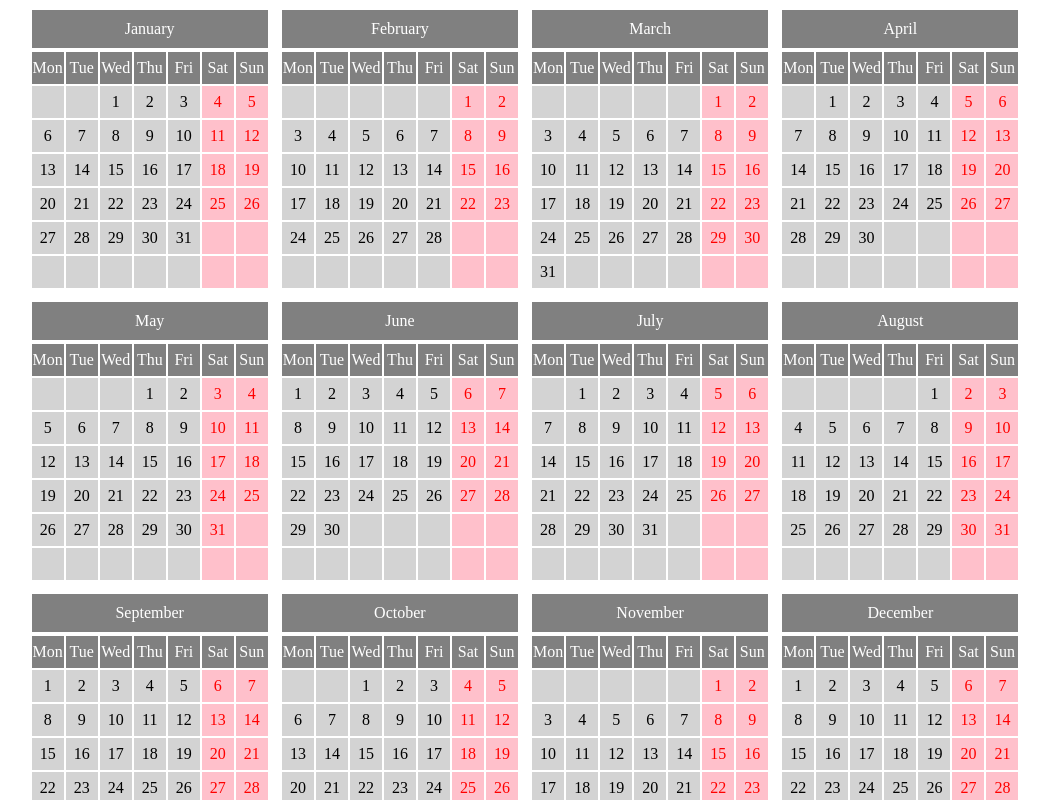
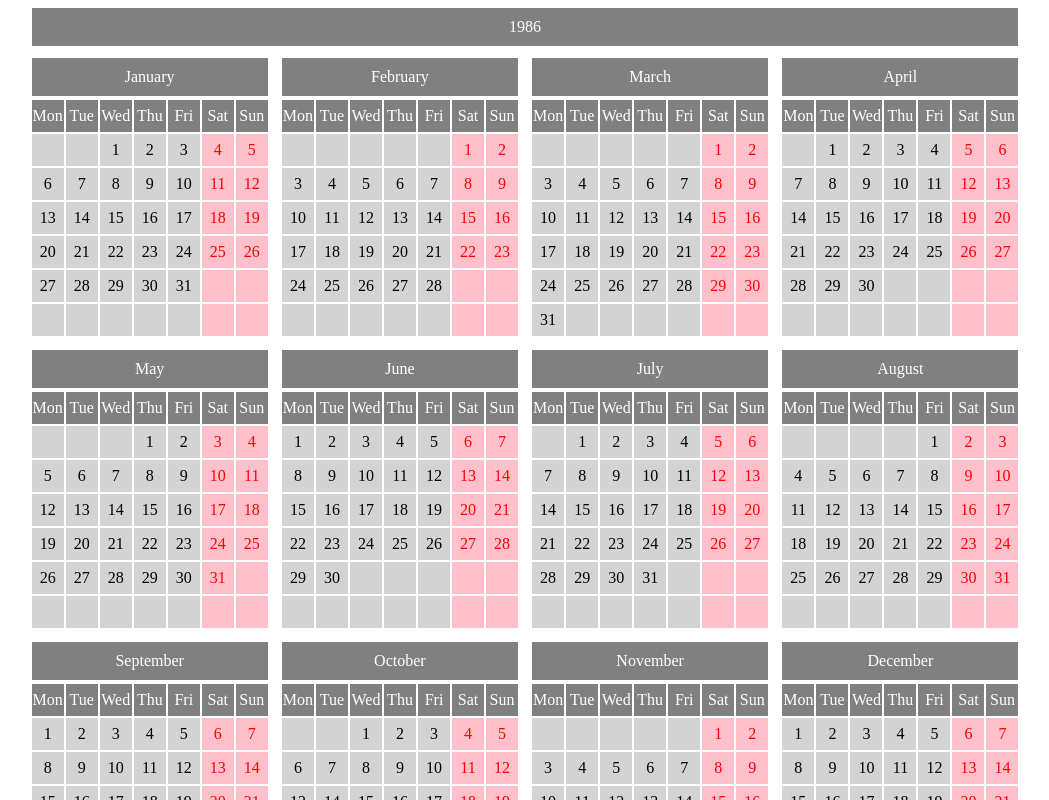
Before and after one commit to rtgreen86/pocket-web-calendar, a React app: page / in a window 1280 px wide. Shown: the top 800 px of the page, without its empty margins (115-1164 px from the left). Built offline with nearby package versions, Linux system fonts and the light colour scheme.

Commit message:
feat: show year caption

```diff
--- a/src/components/Calendar/YearCalendar.js
+++ b/src/components/Calendar/YearCalendar.js
@@ -6,7 +6,9 @@ import MonthGrid from './MonthGrid';
 import { YearCalendarPropTypes } from './PropTypes';
 
 export default function YearCalendar({year, firstDayOfWeek, weekendDays}) {
-  return (<div className="container calendar"><div className="year">{
+  return (<div className="container calendar">
+    <div className="caption">{year}</div>
+    <div className="year">{
     Array.from({length: 12}, (el, idx) => idx).map((month) => (
       <div key={month} className="month">
         <MonthGrid year={year} month={month} firstDayOfWeek={firstDayOfWeek} weekendDays={weekendDays}/>
--- a/src/components/Calendar/styles.css
+++ b/src/components/Calendar/styles.css
@@ -17,6 +17,14 @@
   margin: 2px;
 }
 
+.calendar .caption {
+  background: gray;
+  color: white;
+  padding: 10px;
+  margin: 0px 2px;
+  text-align: center;
+}
+
 .calendar td.weekend {
   background: pink;
   color: red;
@@ -24,10 +32,10 @@
 
 .calendar.container {
   width: 100%;
-  display: flex;
-  flex-direction: row;
-  flex-wrap: wrap;
+  display: grid;
   justify-content: center;
+  grid-template: auto auto / auto;
+  gap: 10px;
 }
 
 .calendar.container .year {
```
